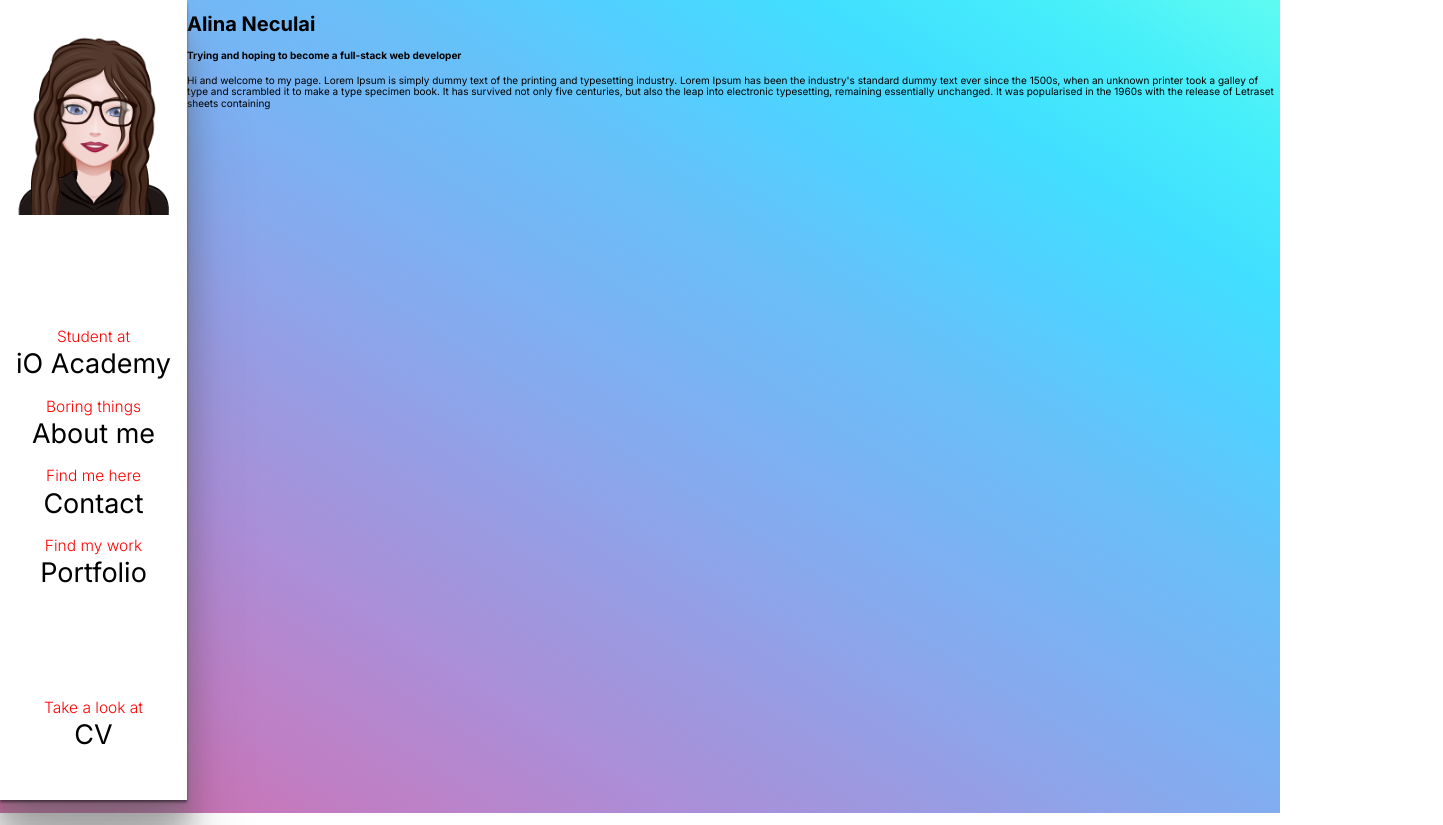
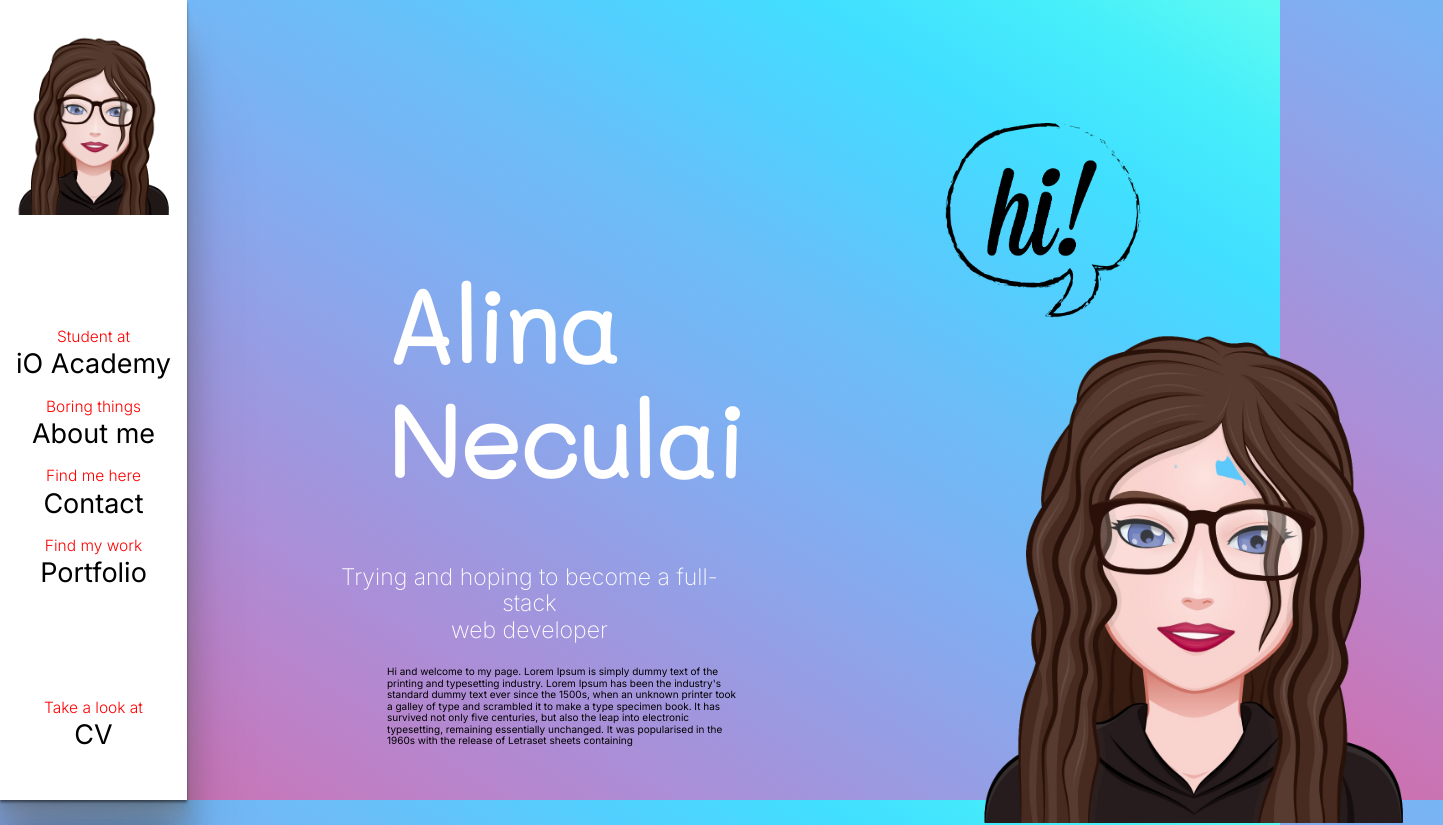
Before and after one commit to Alina1319/alinaneculai.github.io, a plain HTML site: page index.html in a window 1280 px wide. Shown: the whole page, 1443 px wide, since content can reach past the window. Drawn offline with Linux system fonts and the light colour scheme.

Commit message:
header 70% finished

```diff
--- a/index.html
+++ b/index.html
@@ -10,6 +10,8 @@
     <link rel="preconnect" href="https://fonts.gstatic.com">
     <link href="https://fonts.googleapis.com/css2?family=Inter:wght@100;200;300;400;500;600;700;800&family=Open+Sans:wght@300&display=swap" rel="stylesheet">
     <link rel="shortcut icon" href="./resources/imgs/hq-removebg.png" type="image/x-icon">
+    <link rel="preconnect" href="https://fonts.gstatic.com">
+<link href="https://fonts.googleapis.com/css2?family=Mali:wght@300&display=swap" rel="stylesheet">
 
 </head>
 <body>
@@ -38,7 +40,7 @@
                 <h1>Alina Neculai</h1>
             </div>
             <div class="name-subheading">
-                <h4> Trying and hoping to become a full-stack web developer</h4>
+                <p> Trying and hoping to become a full-stack <br> web developer</p>
 
             </div>
             <div class="my-description">
@@ -48,7 +50,11 @@
             </div>
         </div>
         <div class="my-img">
-            <!-- <img src="./resources/imgs/hq-removebg.png" alt=""> -->
+            <div>
+                <img class="hello-icon"src="./resources/imgs/bubbles-speech-hi-png.png" alt="hello">
+            </div>
+            <div class="avatar-picture"><img src="./resources/imgs/hq-removebg.png" alt="my-avatar">
+            </div>
         </div>
     </main>
 </body>
--- a/resources/css/style.css
+++ b/resources/css/style.css
@@ -63,6 +63,43 @@ a{
 }
 .my-presentation{
     /* background-color: rgb(219, 204, 204); */
+    display: flex;
     margin-left: 18.7rem;
     height: 100vh;
 }
+.about-me{
+    padding: 20rem 20rem;
+
+}
+.name-heading{
+    font-family: 'Mali', cursive;
+    font-size: 5rem;
+    font-weight: 200;
+    color: white
+}
+.name-subheading{
+    text-align: center;
+    color: white;
+    font-size: 2.3rem;
+    font-weight: 200;
+     margin-left: -20%;
+}
+
+.my-description{
+
+}
+.my-img{
+    padding: 12rem 0rem 0rem 0rem;
+}
+.hello-icon{
+    width: 20rem;
+    height: 20rem;
+}
+.avatar-picture{
+    width: 50rem;
+    height: 50rem;
+}
+.avatar-picture img{
+    width: 100%;
+    height: 100%;
+}
```
Also changed, not shown: resources/imgs/hello-computer-icons-symbol-hello-summer.jpeg (deleted), resources/imgs/io academy.png (added), 2 other files.
